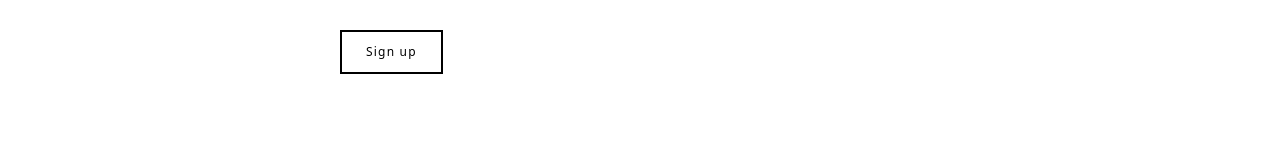
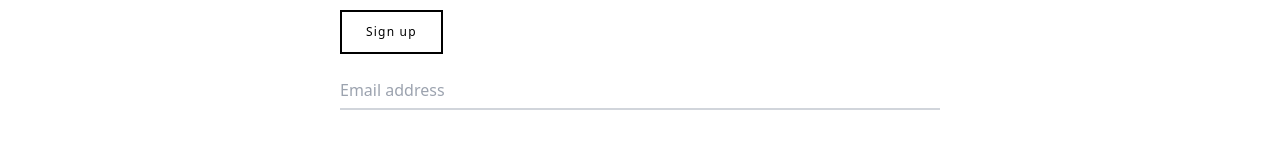
Before and after one commit to satvik-1203/7setps-client, a Next.js app: page /sign-up in a window 1280 px wide. Shown: the part 478-638 px from the top of the page. Built offline with nearby package versions, Linux system fonts and the light colour scheme.

Commit message:
:construction: working on sign up page

```diff
--- a/components/pages/SignUp/index.tsx
+++ b/components/pages/SignUp/index.tsx
@@ -42,12 +42,27 @@ const index: React.FC<Props> = () => {
           }}
         >
           <div className="flex flex-col space-y-7 w-full">
-            {inputs.map((input) => (
-              <InputBox inputInfo={input} />
+            {inputs.map((input, index) => (
+              <InputBox key={index} inputInfo={input} />
             ))}
           </div>
           <Button data={{ name: "Sign up", type: "submit" }} />
         </form>
+        <div className="relative">
+          <input
+            id="test"
+            name="test"
+            type="text"
+            className="peer h-10 w-full border-b-2 border-gray-300 text-gray-900 placeholder-transparent focus:outline-none focus:border-rose-600"
+            placeholder="john@doe.com"
+          />
+          <label
+            htmlFor="test"
+            className="absolute left-0 -top-3.5 text-gray-600 text-sm transition-all peer-placeholder-shown:text-base peer-placeholder-shown:text-gray-400 peer-placeholder-shown:top-2 peer-focus:-top-3.5 peer-focus:text-gray-600 peer-focus:text-sm"
+          >
+            Email address
+          </label>
+        </div>
       </main>
     </div>
   );
--- a/components/shared/InputBox.tsx
+++ b/components/shared/InputBox.tsx
@@ -10,7 +10,7 @@ const InputBox: React.FC<Props> = ({ inputInfo }) => {
   return (
     <div className="relative">
       <input
-        id={id}
+        id={name}
         name={name}
         type={type}
         className="peer h-10 w-full border-b-2 border-gray-300 text-gray-900 placeholder-transparent focus:outline-none focus:border-rose-600"
--- a/interfaces/input.interface.ts
+++ b/interfaces/input.interface.ts
@@ -1,6 +1,6 @@
 export default interface IInput {
   id: string;
   name: string;
-  type: string;
+  type: React.HTMLInputTypeAttribute | undefined;
   placeholder: string;
 }
```
